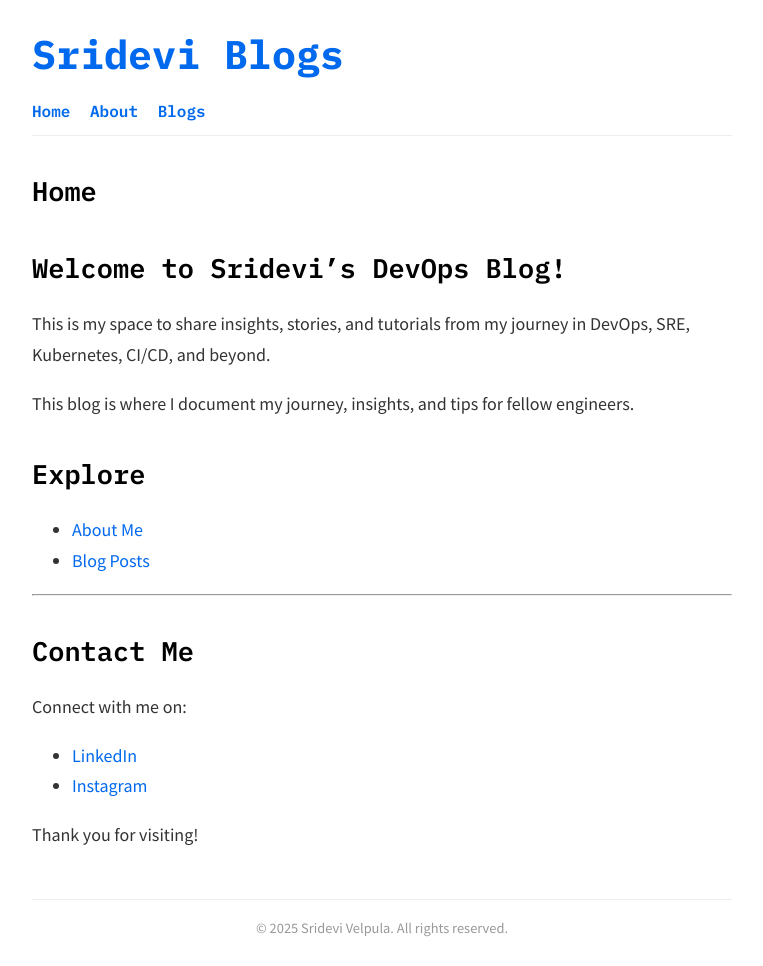
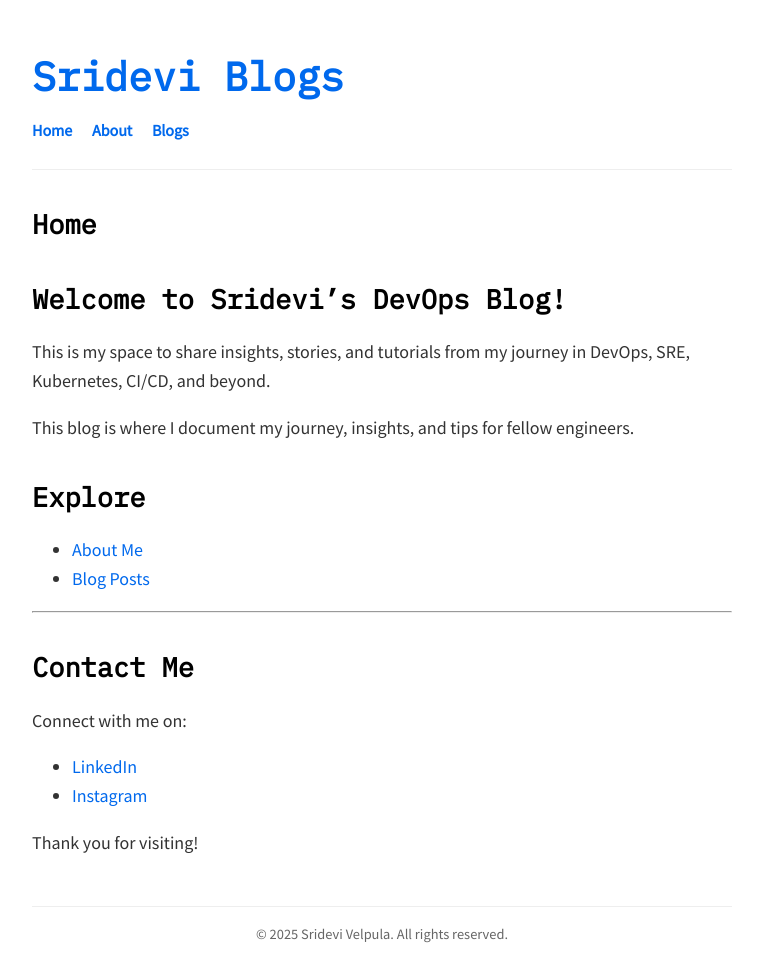
Before and after one commit to srideviblogs/srideviblogs.github.io, a Jekyll site: the page built from index.md, in a window 1280 px wide. Shown: the whole page, without its empty margins (258-1021 px from the left). Built offline with Jekyll 4.4.1, drawn with Linux system fonts in a browser that asks for light colours.

Commit message:
Update custom.css

```diff
--- a/assets/css/custom.css
+++ b/assets/css/custom.css
@@ -1,12 +1,12 @@
-/* Import fonts */
-@import url('https://fonts.googleapis.com/css2?family=IBM+Plex+Mono:wght@600;700&family=Source+Sans+Pro:wght@400;600&display=swap');
+/* Font import */
+@import url('https://fonts.googleapis.com/css2?family=IBM+Plex+Mono&family=Source+Sans+Pro&display=swap');
 
-/* Base styles */
 body {
   font-family: 'Source Sans Pro', sans-serif;
   color: #333;
   background: #fff;
-  line-height: 1.7;
+  line-height: 1.6;
+  font-weight: 400;
   font-size: 18px;
   margin: 0 auto;
   max-width: 700px;
@@ -14,7 +14,7 @@ body {
 }
 
 /* Headings */
-h1, h2, h3, h4, h5, h6 {
+h1, h2, h3, h4 {
   font-family: 'IBM Plex Mono', monospace;
   font-weight: 600;
   color: #000;
@@ -29,6 +29,7 @@ a {
 }
 
 a:hover {
+  color: #0053ba; /* Darker blue on hover */
   text-decoration: underline;
 }
 
@@ -36,7 +37,7 @@ a:hover {
 header.site-header {
   border-bottom: 1px solid #eee;
   margin-bottom: 2rem;
-  padding-bottom: 0.5rem;
+  padding: 1.5rem 0; /* Increased vertical padding */
 }
 
 .site-header h1 {
@@ -55,7 +56,11 @@ header.site-header {
 .site-nav a {
   margin-right: 1rem;
   font-size: 1rem;
-  font-family: 'IBM Plex Mono', monospace;
+}
+
+.site-nav a:hover {
+  color: #0053ba;
+  text-decoration: underline;
 }
 
 /* Post list */
@@ -71,6 +76,16 @@ header.site-header {
   padding-bottom: 0;
 }
 
+/* Make post titles clickable and styled */
+.post-list article h2 a {
+  color: #0069ed;
+  text-decoration: none;
+}
+
+.post-list article h2 a:hover {
+  text-decoration: underline;
+}
+
 /* Post excerpt */
 .post-list .excerpt {
   color: #666;
@@ -83,6 +98,11 @@ header.site-header {
   border-top: 1px solid #eee;
   padding-top: 1rem;
   font-size: 0.9rem;
-  color: #999;
+  color: #666666; /* Increased contrast */
   text-align: center;
 }
+
+/* Consistent spacing between main sections */
+main > * {
+  margin-bottom: 2rem;
+}
```
